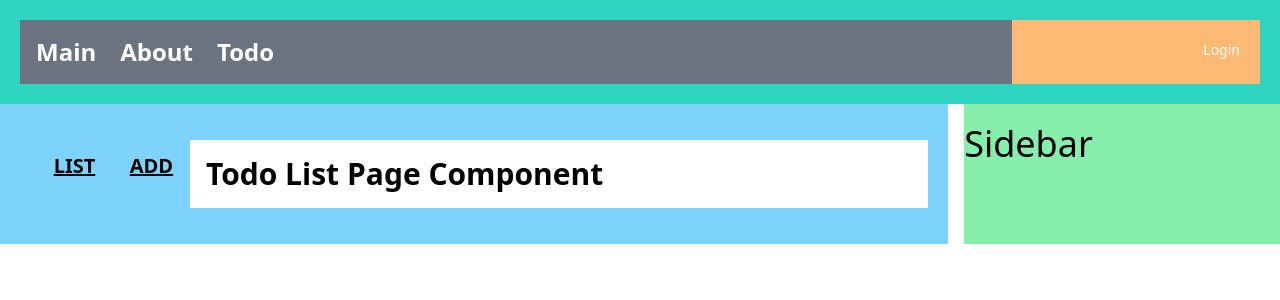
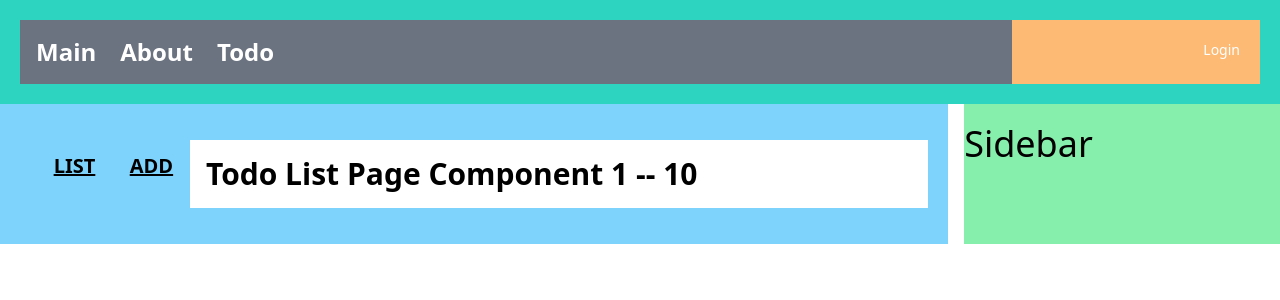
Before and after one commit to saulsol/React_Code, a React (Create React App) app: page /todo/list in a window 1280 px wide. Shown: the top 300 px of the page. Built offline with nearby package versions, Linux system fonts and the light colour scheme.

Commit message:
add useSearchParams

```diff
--- a/src/pages/todo/ListPage.js
+++ b/src/pages/todo/ListPage.js
@@ -1,8 +1,17 @@
+import {useSearchParams} from "react-router-dom"
+
 const ListPage = () => {
+
+    const [queryParams] = useSearchParams();
+
+    const page = queryParams.get("page") ? parseInt(queryParams.get("page")) : 1;
+    const size = queryParams.get("size") ? parseInt(queryParams.get("size")) : 10;
+
+
     return(
         <div className="p-4 w-full bg-white">
             <div className="text-3xl font-extrabold">
-                Todo List Page Component
+                Todo List Page Component {page} -- {size}
             </div>
         </div>
     );
--- /dev/null
+++ b/src/pages/todo/ReadPage.js
@@ -0,0 +1,14 @@
+import { useParams } from "react-router-dom"
+
+const ReadPage = () => {
+
+    const {tno} = useParams();
+
+    return (
+        <div className="text-3xl font-extrabold">
+            Todo Read Page Component {tno}
+        </div>
+    );
+}
+
+export default ReadPage;
--- a/src/router/root.js
+++ b/src/router/root.js
@@ -20,7 +20,7 @@ const root = createBrowserRouter([
     {
         path:"todo",
         element: <Suspense fallback={Loading}><TodoIndex/></Suspense>,
-        children: todoRouter()
+        children: todoRouter(Loading)
     },
 
 ])
--- a/src/router/todoRouter.js
+++ b/src/router/todoRouter.js
@@ -1,14 +1,24 @@
 import { Suspense, lazy } from "react";
+import { Navigate } from "react-router-dom";
 
-const Loading = <div>Loading....</div>
+
 const TodoList = lazy(() => import("../pages/todo/ListPage"))
+const TodoRead = lazy(() => import("../pages/todo/ReadPage"))
 
-const todoRouter = () => {
+const todoRouter = (loading) => {
     return[
         {
             path: "list",
-            element: <Suspense fallback={Loading}><TodoList/></Suspense>
+            element: <Suspense fallback={loading}><TodoList/></Suspense>
         },
+        {
+            path: "",
+            element: <Navigate replace to="list" /> // 리다이렉션 처리
+        },
+        {
+            path: "read/:tno",
+            element: <Suspense fallback={loading}><TodoRead/></Suspense>
+        }
     ]
 }
 
```
